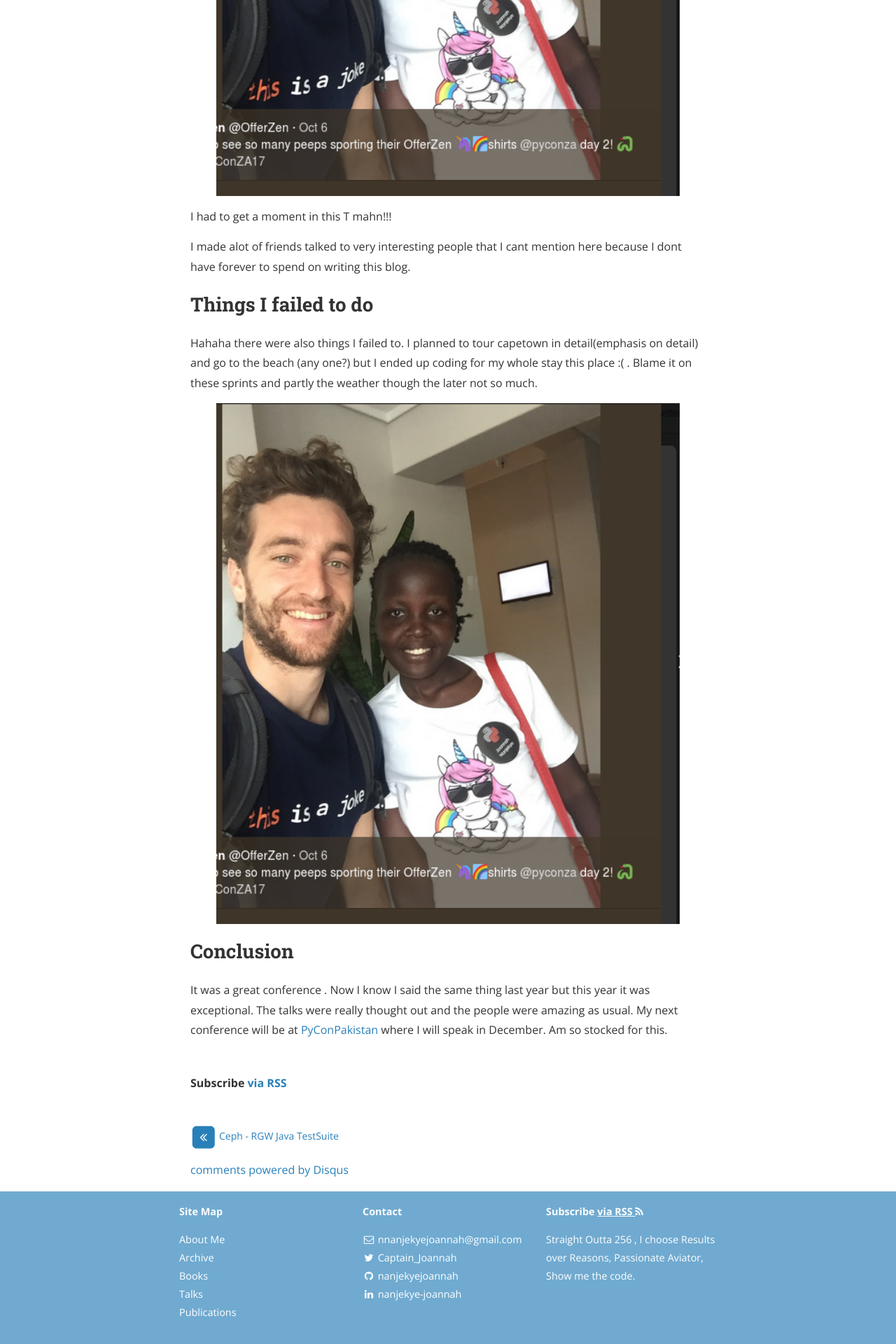
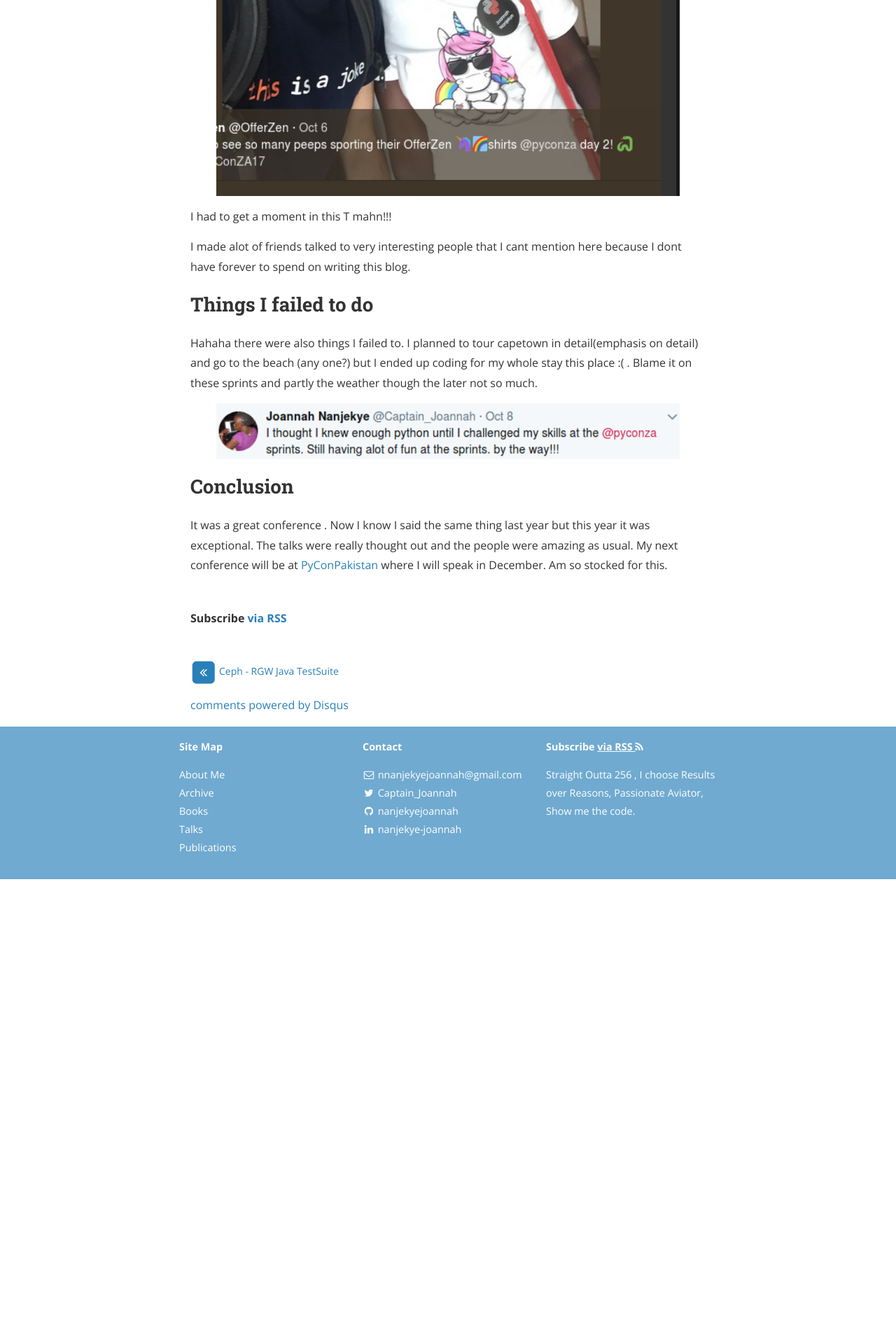
Before and after one commit to saidatnanjuki/saidatnanjuki.github.io, a Jekyll site: the page built from _posts/2017-10-18-pyconZA.md, in a window 1280 px wide. Shown: the part 2906-4826 px from the top of the page at 70% size. Built offline with Jekyll 4.4.1, drawn with Linux system fonts in a browser that asks for light colours; nearby versions of some CDN libraries; comment, search, counter and statistics services are not loaded; a style sheet for code colours, icons or effects is not loaded; after the commit the page ends 4162 px from its top, so only the background shows below that.

Commit message:
sprint image

```diff
--- a/_posts/2017-10-18-pyconZA.md
+++ b/_posts/2017-10-18-pyconZA.md
@@ -49,7 +49,7 @@ I made alot of friends talked to very interesting people that I cant mention her
 
 Hahaha there were also things I failed to. I planned to tour capetown in detail(emphasis on detail) and go to the beach (any one?) but I ended up coding for my whole stay this place :( . Blame it on these sprints and partly the weather though the later not so much.
 
-<img src="assets/pyconza.png" title="Profile Picture" class="profile">
+<img src="assets/sprint.png" title="Profile Picture" class="profile">
 
 
 ## Conclusion
```
